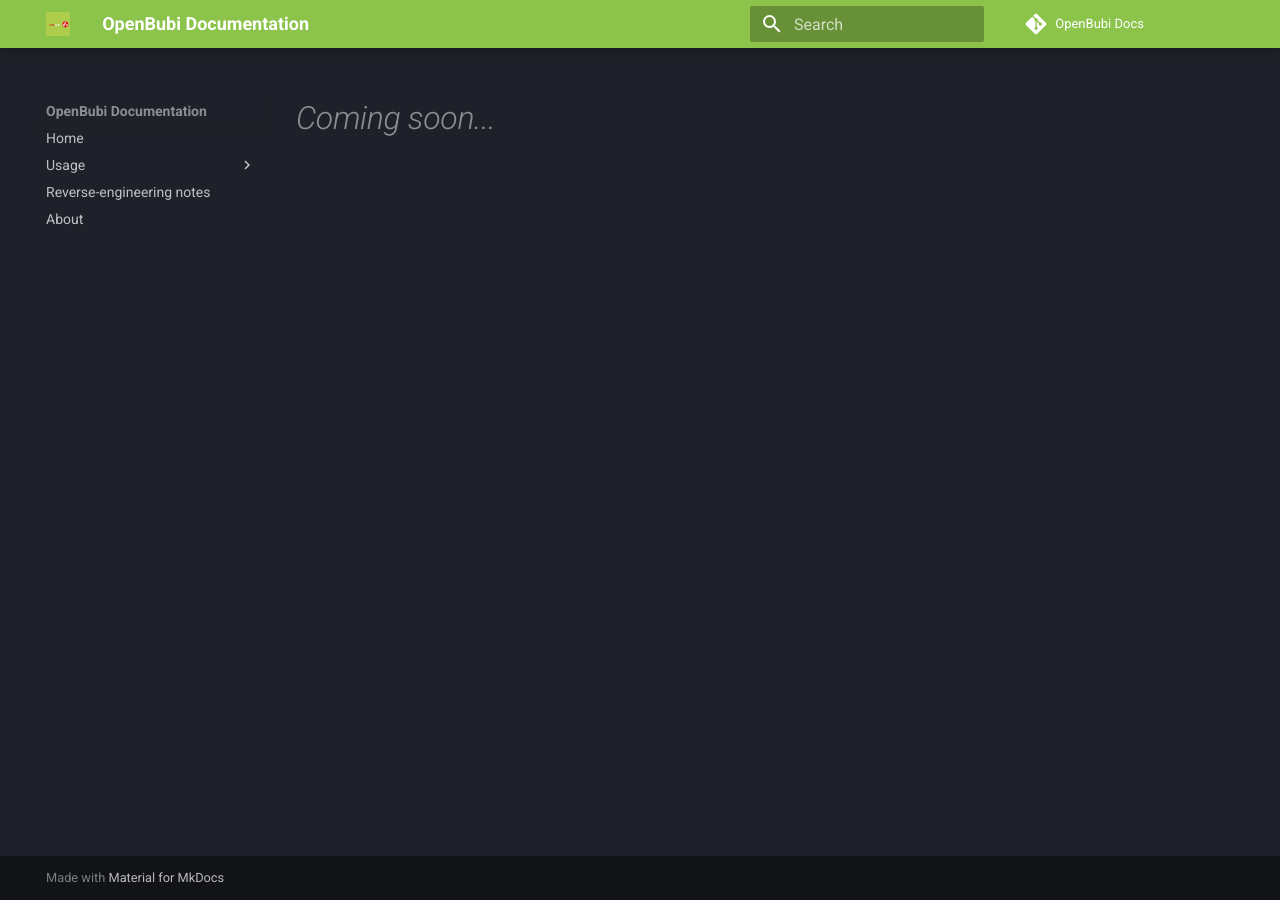
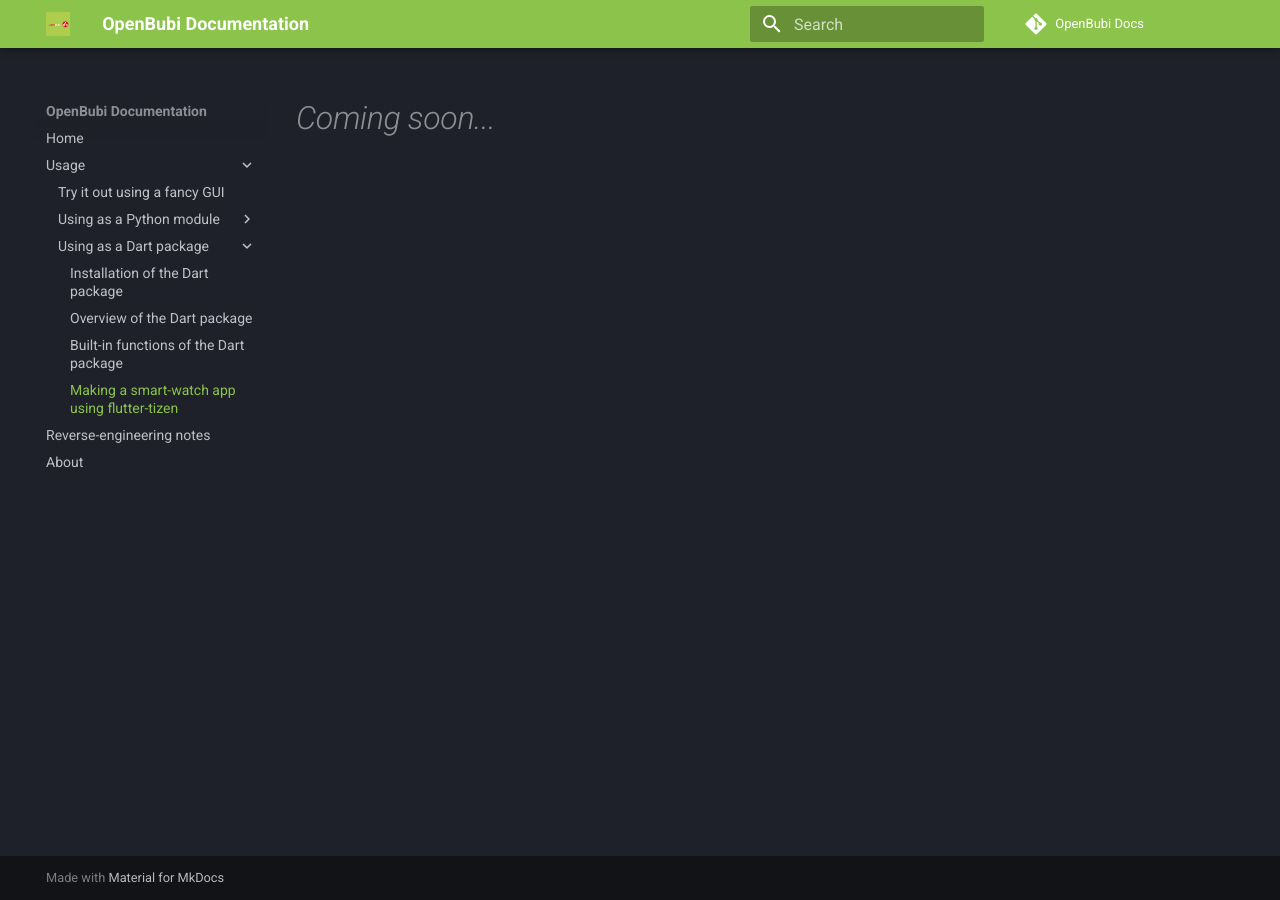
Before and after one commit to PiciAkk/OpenBubi-Docs, an MkDocs documentation site: the page built from docs/usage/dartpackage/smartwatch.md, in a window 1280 px wide. Built offline with MkDocs 1.6.1 and Material for MkDocs 9.7.7, drawn with Linux system fonts in a browser that asks for light colours; comment, search, counter and statistics services are not loaded; some of the changed lines change nothing that is shown.

Commit message:
little fix

```diff
--- a/mkdocs.yml
+++ b/mkdocs.yml
@@ -29,6 +29,6 @@ nav:
       - Installation of the Dart package: 'usage/dartpackage/installation.md'
       - Overview of the Dart package: 'usage/dartpackage/overview.md'
       - Built-in functions of the Dart package: 'usage/dartpackage/functions.md'
-      - Making a smart-watch app using flutter-tizen: 'usage/dartmodule/smartwatch.md'
+      - Making a smart-watch app using flutter-tizen: 'usage/dartpackage/smartwatch.md'
   - Reverse-engineering notes: 'notes.md'
   - About: 'about.md'
```
